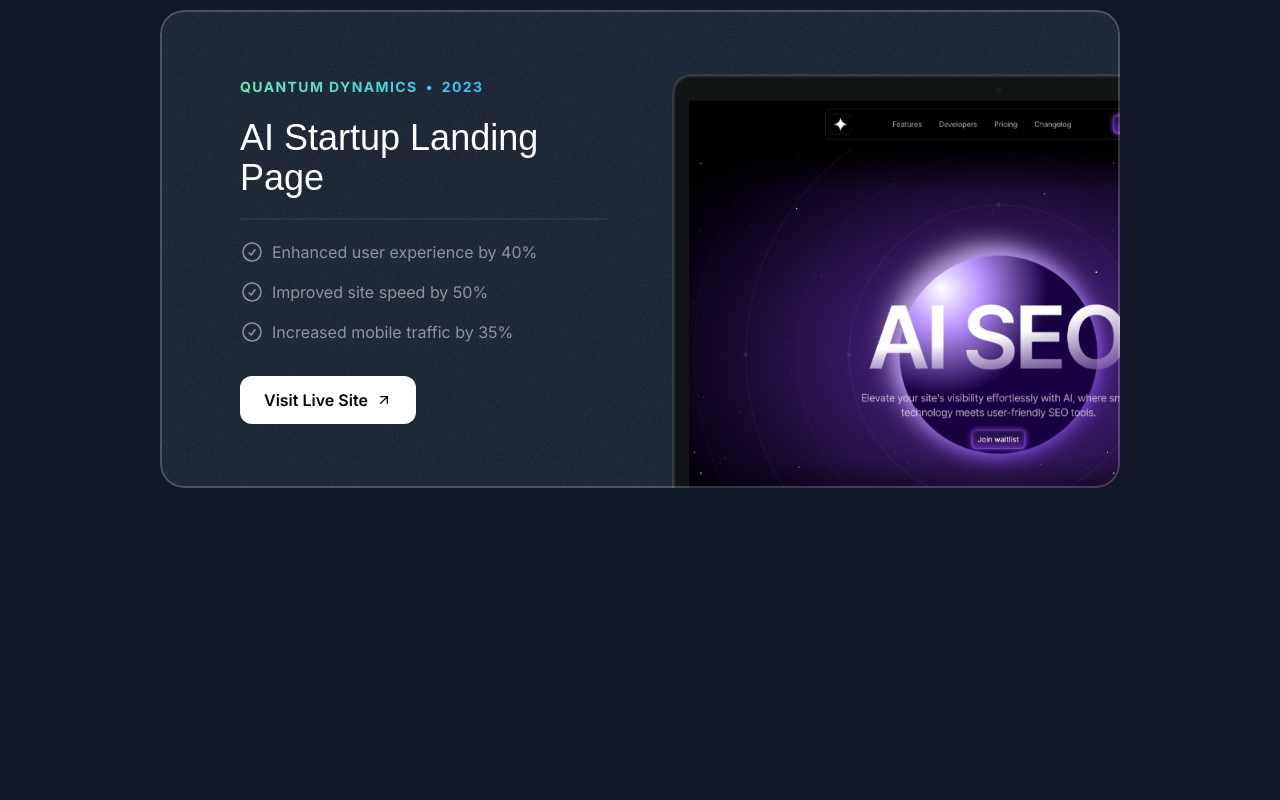
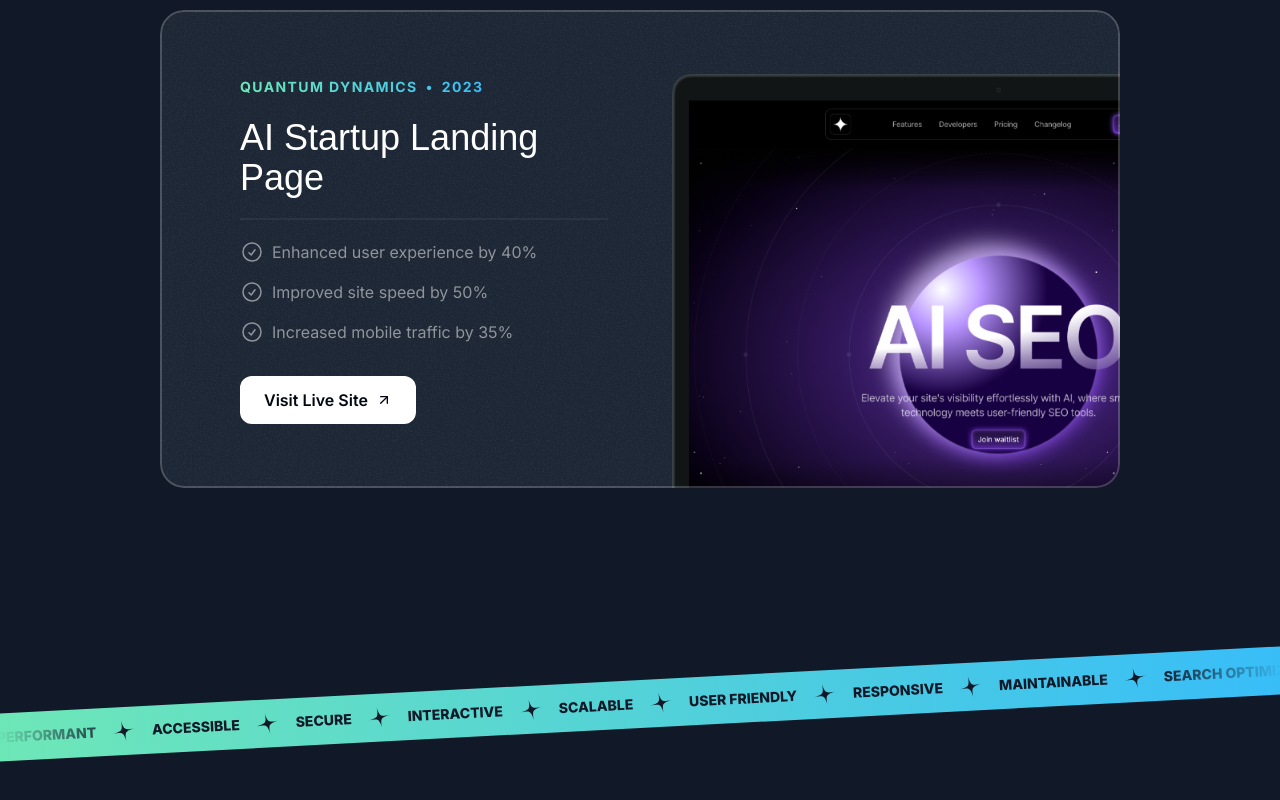
Before and after one commit to Trangvu801/TrangVu-dev-portfolio24, a Next.js app in the folder starter-template/: page / in a window 1280 px wide. Shown: the part 2344-3144 px from the top of the page. Before the commit the page ends 2928 px from the top, so only its background shows below. Built offline with nearby package versions, Linux system fonts and the light colour scheme; a web font is replaced by a local one.

Commit message:
TapeSection_done

```diff
--- a/starter-template/src/app/page.tsx
+++ b/starter-template/src/app/page.tsx
@@ -1,6 +1,7 @@
 import {Header} from "@/sections/Header"
 import { HeroSection } from "@/sections/Hero";
 import { ProjectsSection } from "@/sections/Projects";
+import { TapeSection } from "@/sections/Tape";
 
 export default function Home() {
   return (
@@ -8,6 +9,7 @@
       <Header />
       <HeroSection />
       <ProjectsSection />
+      <TapeSection />
     </div>
   );
 }
--- a/starter-template/src/sections/Tape.tsx
+++ b/starter-template/src/sections/Tape.tsx
@@ -1,3 +1,34 @@
+import StarIcon from '@/assets/icons/star.svg'
+
+const words = [
+  "Performant",
+  "Accessible",
+  "Secure",
+  "Interactive",
+  "Scalable",
+  "User Friendly",
+  "Responsive",
+  "Maintainable",
+  "Search Optimized",
+  "Usable",
+  "Reliable"
+];
+
 export const TapeSection = () => {
-  return <div>Tape Section</div>;
+  return (
+    <div className='py-16 lg:py-24 overflow-x-clip'>
+      <div className='bg-gradient-to-r from-emerald-300 to-sky-400 -rotate-3 -mx-1'>
+        <div className='flex [mask-image:linear-gradient(to_right,transparent,black_10%,black_90%,transparent)]'>
+        <div className='flex flex-none gap-4 py-3'>
+          {words.map(word => (
+            <div key={word} className='inline-flex gap-4 items-center'>
+              <span className='text-gray-900 uppercase font-extrabold text-sm'>{word}</span>
+              <StarIcon className="size-6 text-gray-900 -rotate-12" />
+            </div>
+          ))}
+        </div>
+        </div>
+      </div>
+    </div>
+  );
 };
```
